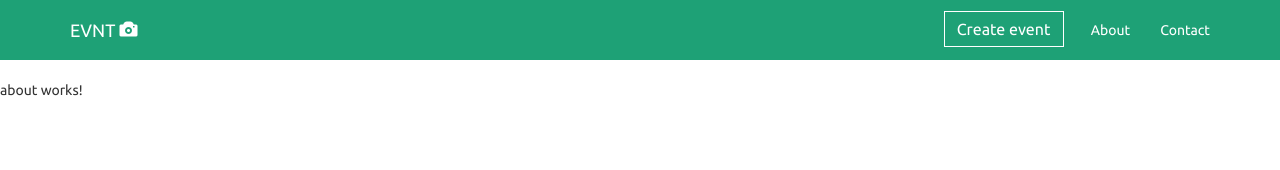
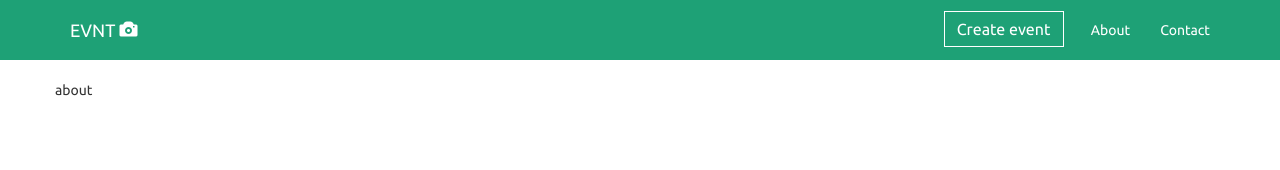
Before and after one commit to martyup/info331-frontend, an Angular app: page /about in a window 1280 px wide. Shown: the top 170 px of the page. Built offline with nearby package versions, Linux system fonts and the light colour scheme.

Commit message:
updated components

```diff
--- a/package.json
+++ b/package.json
@@ -24,6 +24,7 @@
     "@angular/router": "^5.0.0",
     "bootstrap": "^3.3.7",
     "core-js": "^2.4.1",
+    "express": "^4.16.2",
     "rxjs": "^5.5.2",
     "ts-helpers": "^1.1.1",
     "zone.js": "^0.7.2"
--- a/src/app/about/about.component.html
+++ b/src/app/about/about.component.html
@@ -1,3 +1,5 @@
-<p>
-  about works!
-</p>
+<div class="container">
+  <div class="row">
+    <p>about</p>
+  </div>
+</div>
--- a/src/app/contact/contact.component.html
+++ b/src/app/contact/contact.component.html
@@ -1,7 +1,7 @@
 <div class="container">
   <div class="row">
     <div class="col-lg-3 col-md-4 col-xs-12">
-
+      <p>contact</p>
     </div>
   </div>
 </div>
--- a/src/app/header/header.component.html
+++ b/src/app/header/header.component.html
@@ -7,11 +7,14 @@
 				<span class="icon-bar"></span>
 				<span class="icon-bar"></span>
 			</button>
-			<a class="navbar-brand" href="#">EVNT <span class="glyphicon glyphicon-camera"></span> </a>
+			<a
+				class="navbar-brand"
+				[routerLink]="['/']"
+			>EVNT <span class="glyphicon glyphicon-camera"></span> </a>
 		</div>
 		<div class="collapse navbar-collapse" id="bs-example-navbar-collapse-1">
 			<ul class="nav navbar-nav navbar-right">
-				<li><a href="#" class="ghost-button">Create event</a></li>
+				<li><a [routerLink]="['/createEvent']" class="ghost-button">Create event</a></li>
 				<!--<li class="dropdown">
 					<a href="#" class="dropdown-toggle" data-toggle="dropdown" role="button" aria-haspopup="true" aria-expanded="false">Services<span class="caret"></span></a>
 					<ul class="dropdown-menu">
@@ -20,8 +23,8 @@
 						<li><a href="#">Consulting</a></li>
 					</ul>
 				</li>-->
-        <li><a href="#">About</a></li>
-				<li><a href="#">Contact</a></li>
+        <li><a [routerLink]="['/about']">About</a></li>
+				<li><a [routerLink]="['/contact']">Contact</a></li>
 			</ul>
 		</div>
   </div>
```
Also changed, not shown: src/app/app.js (added, +33 -0 lines), 1 other file (tests, documents, lock files or other folders).
